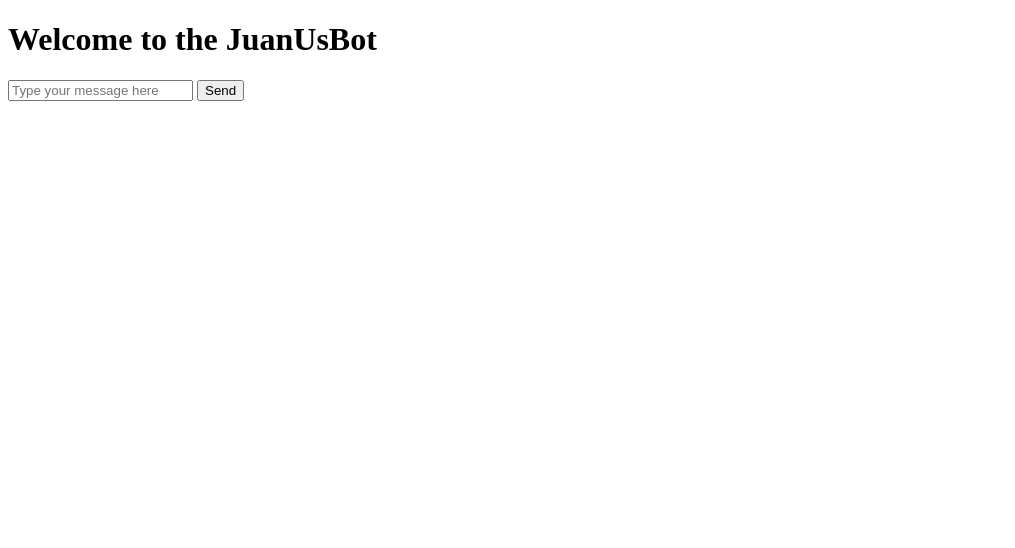
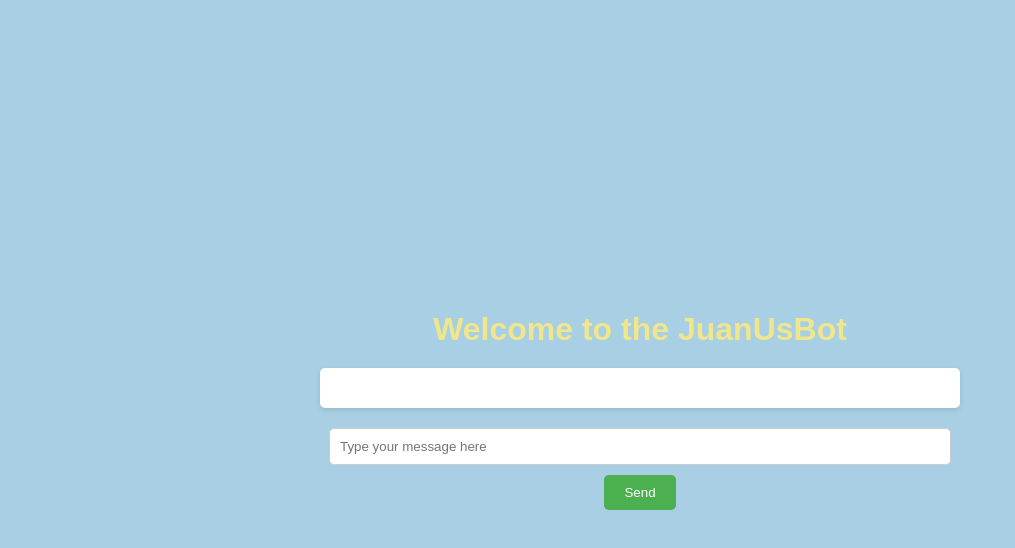
Before and after one commit to tobiii1202/JuanUsBot, a plain HTML site: page index.html in a window 1280 px wide. Shown: the whole page, without its empty margins (0-1015 px from the left). Drawn offline with Linux system fonts and the light colour scheme.

Commit message:
index.html

```diff
--- a/index.html
+++ b/index.html
@@ -3,17 +3,67 @@
 <head>
     <meta charset="UTF-8">
     <meta name="viewport" content="width=device-width, initial-scale=1.0">
-    <title>Simple Chatbot</title>
+    <title>Welcome to the JuanUsBot</title>
+    <style>
+        body {
+            font-family: Arial, sans-serif;
+            background-color: #a8cfe3; /* Darker blue background */
+            color: #F0E68C; /* Softer yellow text color for title */
+            display: flex;
+            flex-direction: column;
+            align-items: center;
+            justify-content: center;
+            height: 100vh;
+            margin: 0;
+        }
+        h1 {
+            margin-bottom: 20px;
+            color: #F0E68C; /* Softer yellow color for the title */
+        }
+        #chatResponse {
+            width: 90%;
+            max-width: 600px;
+            background: white;
+            border-radius: 5px;
+            box-shadow: 0 2px 5px rgba(0, 0, 0, 0.1);
+            padding: 20px;
+            margin-bottom: 20px;
+            overflow-y: auto;
+            max-height: 300px;
+            color: black; /* Black text for conversation */
+        }
+        input[type="text"] {
+            width: 90%;
+            max-width: 600px;
+            padding: 10px;
+            border: 1px solid #ccc;
+            border-radius: 5px;
+            margin-bottom: 10px;
+        }
+        button {
+            padding: 10px 20px;
+            background-color: #4CAF50;
+            color: white;
+            border: none;
+            border-radius: 5px;
+            cursor: pointer;
+            transition: background-color 0.3s;
+        }
+        button:hover {
+            background-color: #45a049;
+        }
+    </style>
 </head>
 <body>
     <h1>Welcome to the JuanUsBot</h1>
-    <input type="text" id="userInput" placeholder="Type your message here">
+    <div id="chatResponse"></div>
+    <input type="text" id="userInput" placeholder="Type your message here" onkeypress="checkEnter(event)">
     <button onclick="sendMessage()">Send</button>
-    <div id="chatResponse"></div>
 
     <script>
         async function sendMessage() {
             const userInput = document.getElementById("userInput").value;
+            if (userInput.trim() === "") return; // Prevent sending empty messages
             const response = await fetch("http://localhost:8000", {
                 method: "POST",
                 headers: {
@@ -25,6 +75,15 @@
             document.getElementById("chatResponse").innerHTML += `<p><strong>You:</strong> ${userInput}</p>`;
             document.getElementById("chatResponse").innerHTML += `<p><strong>Chatbot:</strong> ${data.response}</p>`;
             document.getElementById("userInput").value = ""; // Clear input
+            // Scroll to the bottom of the chat response
+            const chatResponseDiv = document.getElementById("chatResponse");
+            chatResponseDiv.scrollTop = chatResponseDiv.scrollHeight;
+        }
+
+        function checkEnter(event) {
+            if (event.key === "Enter") {
+                sendMessage(); // Call sendMessage function when Enter key is pressed
+            }
         }
     </script>
 </body>
```
